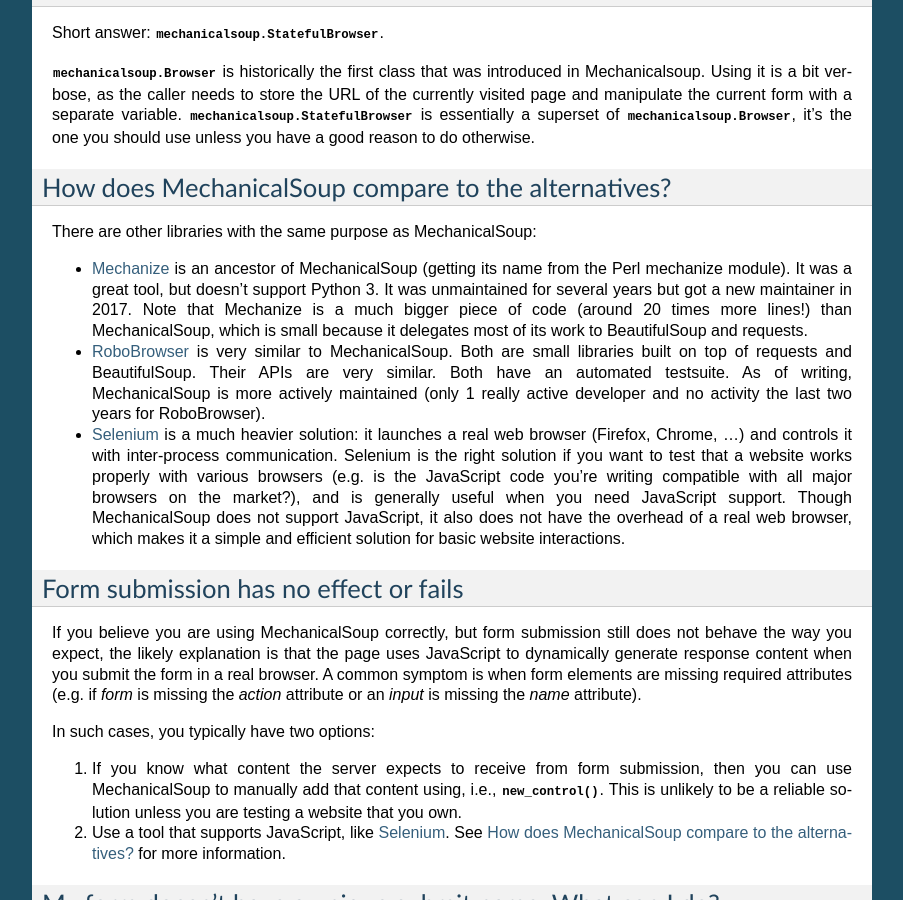
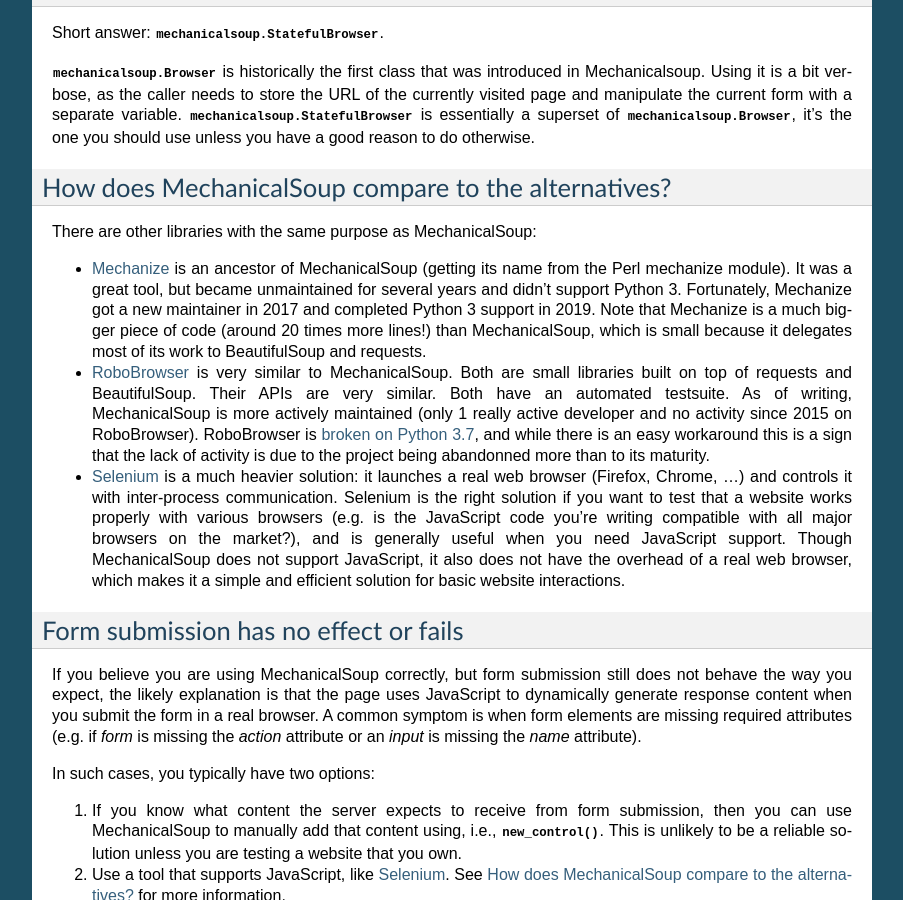
Before and after one commit to MechanicalSoup/MechanicalSoup, a Sphinx documentation site: the page built from docs/faq.rst, in a window 1280 px wide and 900 px high, scrolled down 923 px. Shown: the whole window, without its empty margins (198-1101 px from the left). Built offline with Sphinx 7.4.7, drawn with Linux system fonts in a browser that asks for light colours.

Commit message:
FAQ: Update on alternatives
mechanize is back on track, RoboBrowser seems clearly abandonned.

```diff
--- a/docs/faq.rst
+++ b/docs/faq.rst
@@ -77,18 +77,22 @@
 
 * `Mechanize <http://wwwsearch.sourceforge.net/mechanize/>`__ is an
   ancestor of MechanicalSoup (getting its name from the Perl mechanize
-  module). It was a great tool, but doesn't support Python 3. It was
-  unmaintained for several years but got a new maintainer in 2017.
-  Note that Mechanize is a much bigger piece of code (around 20 times
-  more lines!) than MechanicalSoup, which is small because it
-  delegates most of its work to BeautifulSoup and requests.
+  module). It was a great tool, but became unmaintained for several
+  years and didn't support Python 3. Fortunately, Mechanize got a new
+  maintainer in 2017 and completed Python 3 support in 2019. Note that
+  Mechanize is a much bigger piece of code (around 20 times more
+  lines!) than MechanicalSoup, which is small because it delegates
+  most of its work to BeautifulSoup and requests.
 
 * `RoboBrowser <https://github.com/jmcarp/robobrowser>`__ is very
   similar to MechanicalSoup. Both are small libraries built on top of
   requests and BeautifulSoup. Their APIs are very similar. Both have an
   automated testsuite. As of writing, MechanicalSoup is more actively
-  maintained (only 1 really active developer and no activity the last
-  two years for RoboBrowser).
+  maintained (only 1 really active developer and no activity since
+  2015 on RoboBrowser). RoboBrowser is `broken on Python 3.7
+  <https://github.com/jmcarp/robobrowser/issues/87>`__, and while
+  there is an easy workaround this is a sign that the lack of activity
+  is due to the project being abandonned more than to its maturity.
 
 * `Selenium <http://selenium-python.readthedocs.io/>`__ is a much
   heavier solution: it launches a real web browser (Firefox,
```
